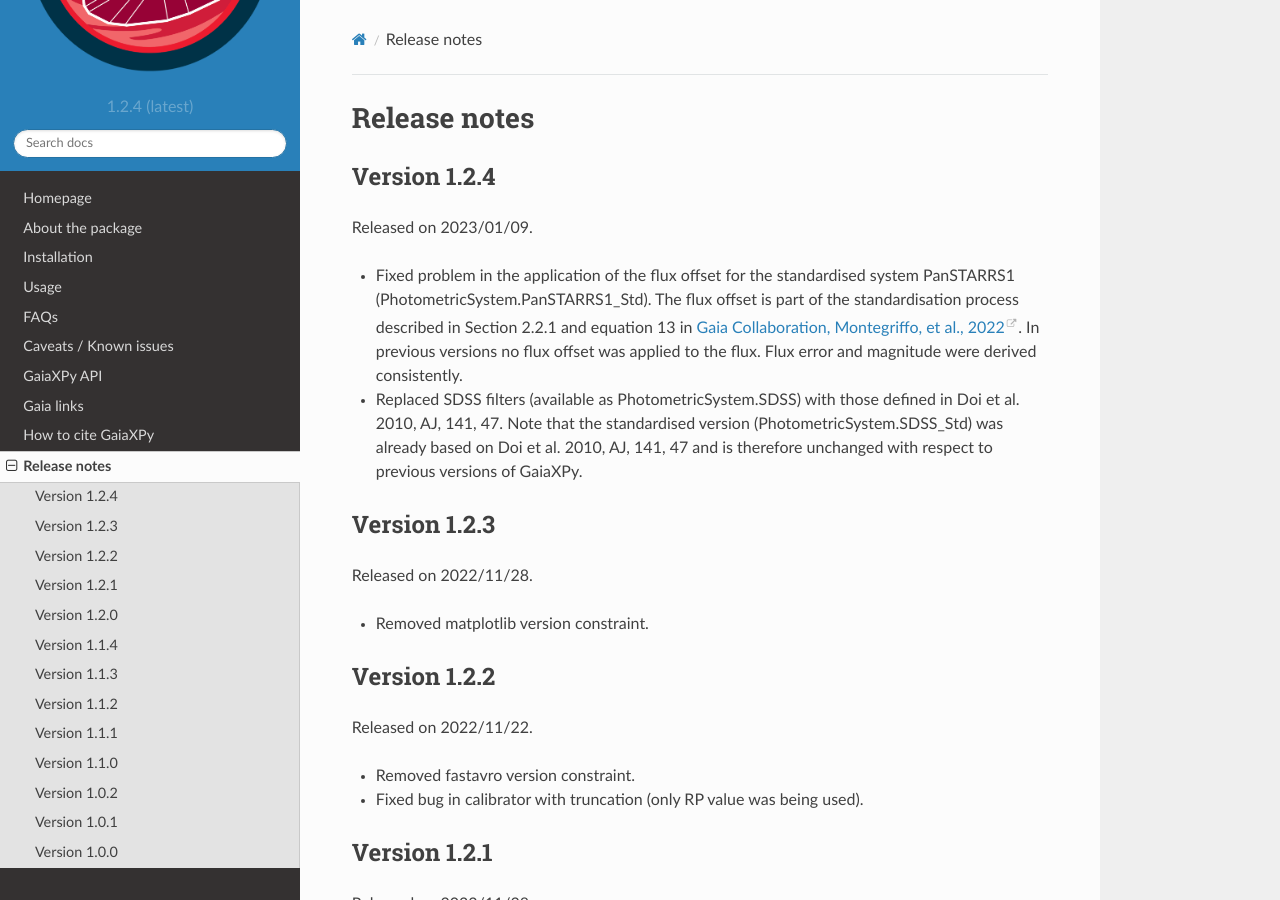
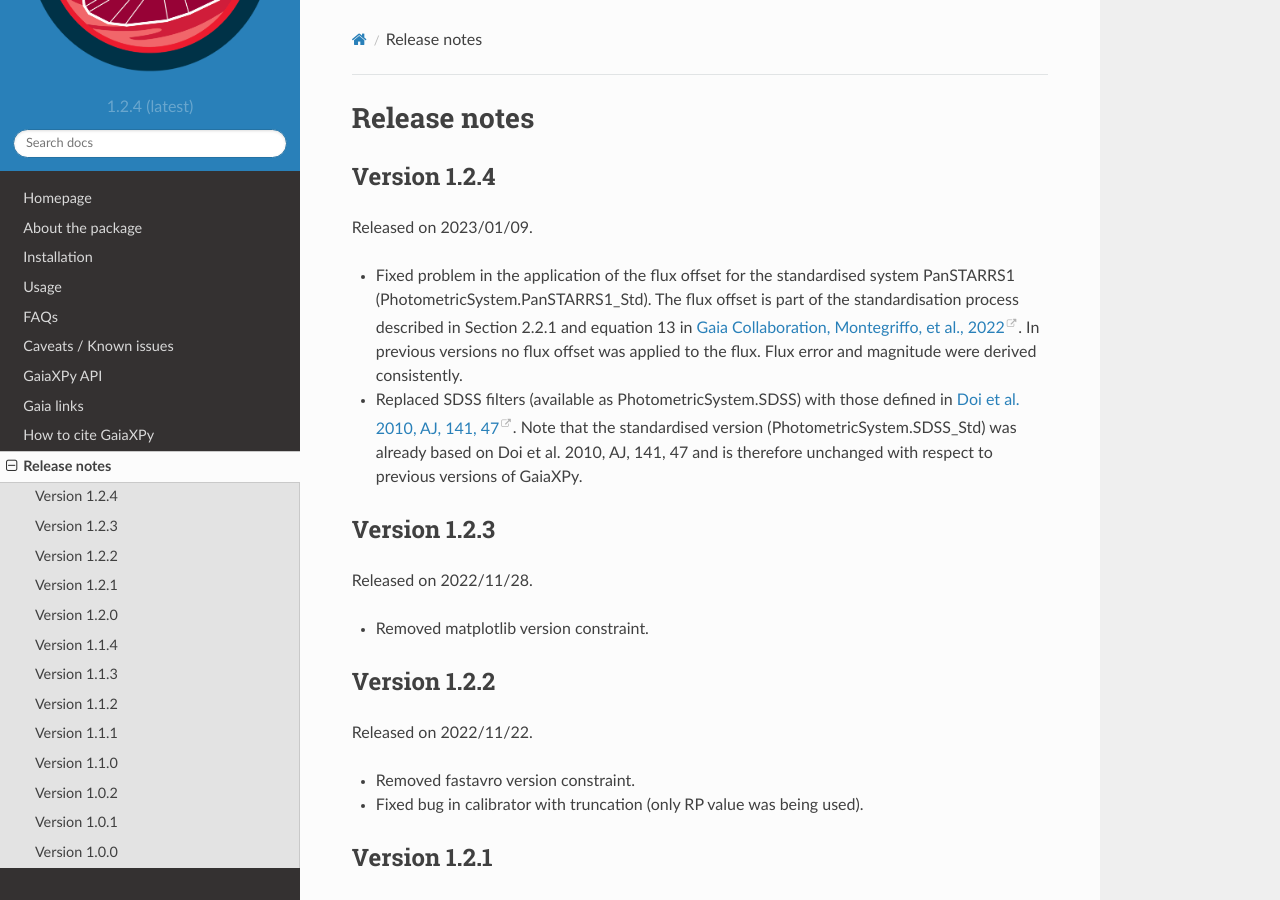
Before and after one commit to gaia-dpci/GaiaXPy, a Sphinx documentation site: the page built from docs/source/releasenotes.rst, in a window 1280 px wide and 900 px high. Built offline with Sphinx 7.4.7 and the Read the Docs theme 2.0.0, drawn with Linux system fonts in a browser that asks for light colours; formulas are drawn with MathJax 3; part of the change alters nothing that is shown.

```diff
--- a/docs/source/releasenotes.rst
+++ b/docs/source/releasenotes.rst
@@ -6,7 +6,7 @@ Version 1.2.4
 Released on 2023/01/09.
 
 * Fixed problem in the application of the flux offset for the standardised system PanSTARRS1 (PhotometricSystem.PanSTARRS1_Std). The flux offset is part of the standardisation process described in Section 2.2.1 and equation 13 in `Gaia Collaboration, Montegriffo, et al., 2022 <https://ui.adsabs.harvard.edu/abs/2022arXiv220606215G/abstract>`_. In previous versions no flux offset was applied to the flux. Flux error and magnitude were derived consistently.
-* Replaced SDSS filters (available as PhotometricSystem.SDSS) with those defined in Doi et al. 2010, AJ, 141, 47. Note that the standardised version (PhotometricSystem.SDSS_Std) was already based on Doi et al. 2010, AJ, 141, 47 and is therefore unchanged with respect to previous versions of GaiaXPy.
+* Replaced SDSS filters (available as PhotometricSystem.SDSS) with those defined in `Doi et al. 2010, AJ, 141, 47 <https://ui.adsabs.harvard.edu/abs/2010AJ....139.1628D/abstract>`_. Note that the standardised version (PhotometricSystem.SDSS_Std) was already based on Doi et al. 2010, AJ, 141, 47 and is therefore unchanged with respect to previous versions of GaiaXPy.
 
 Version 1.2.3
 -------------
```
